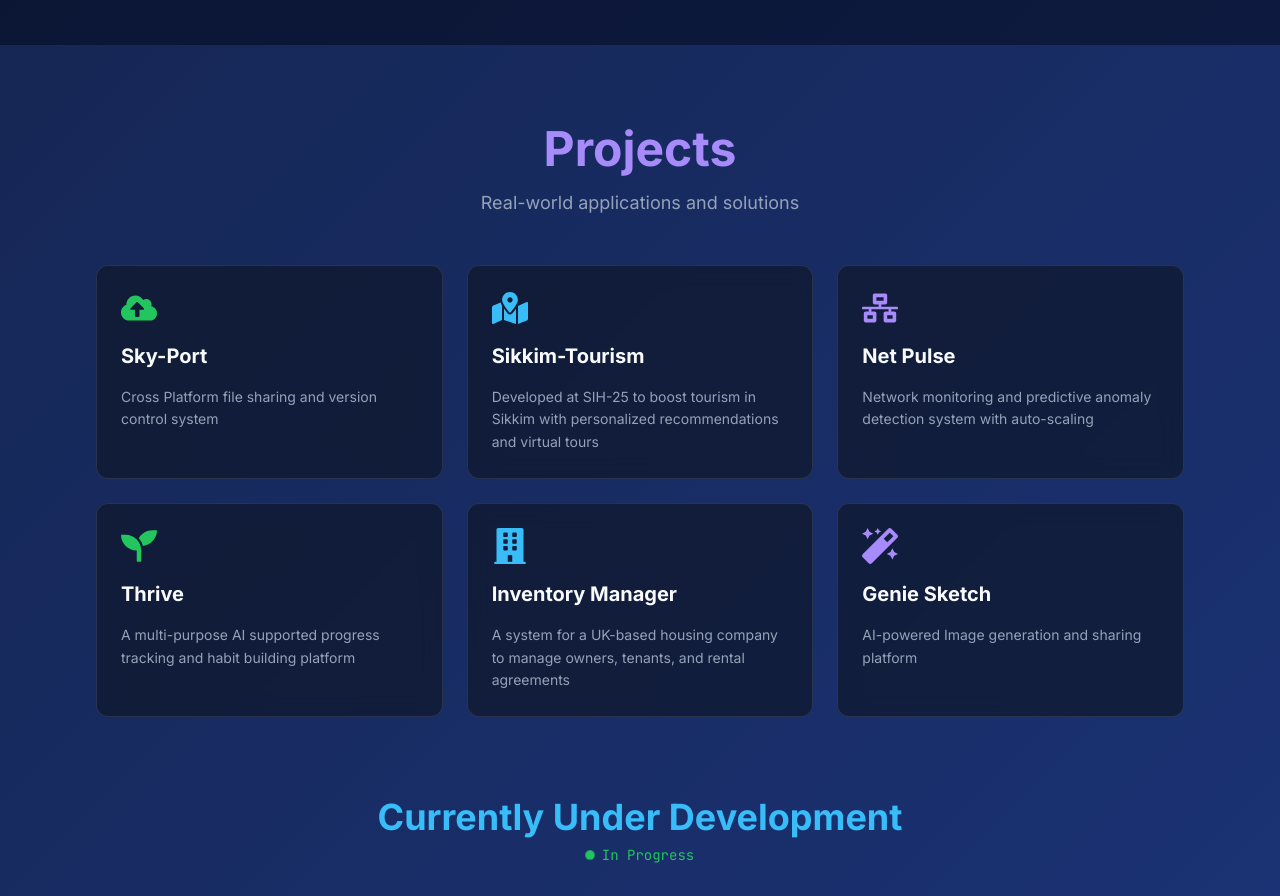
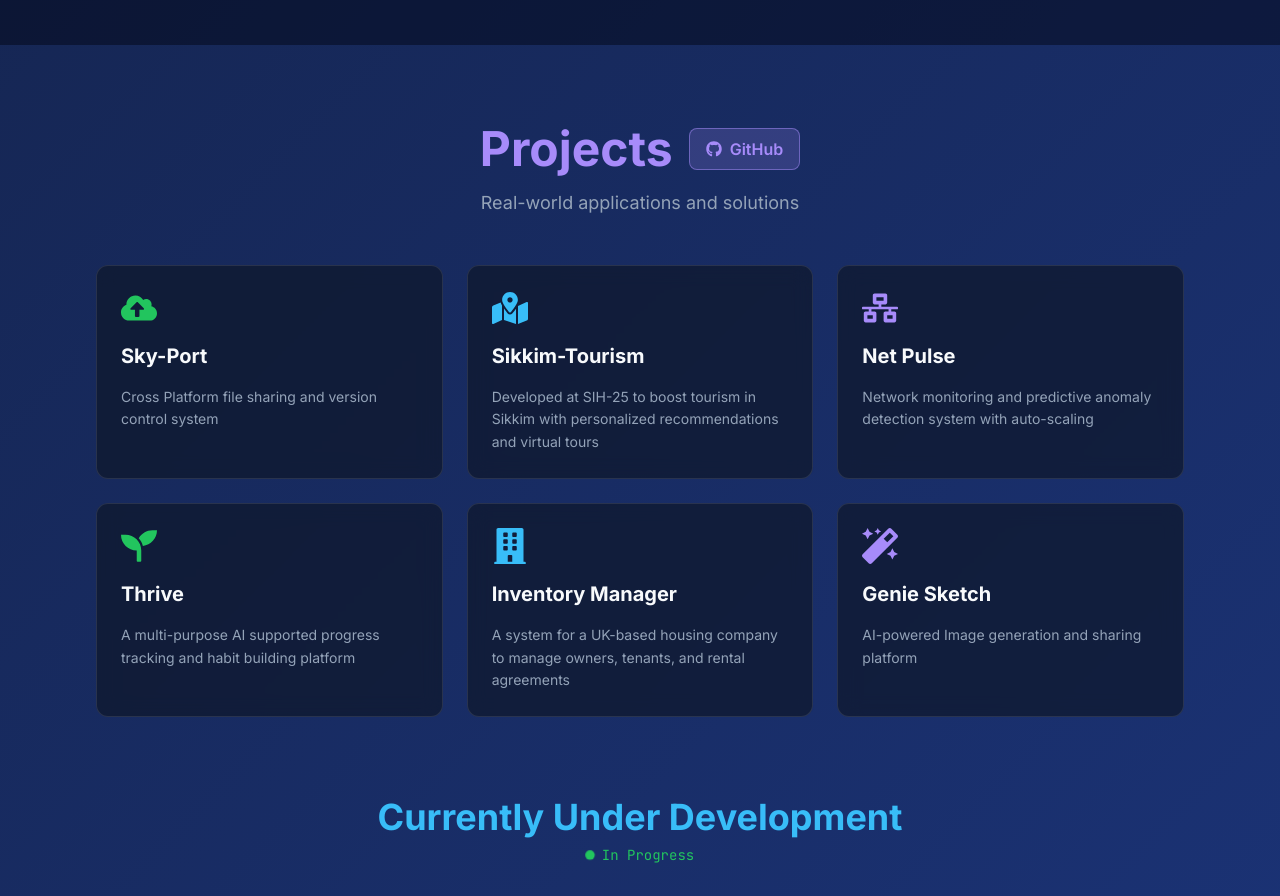
Before and after one commit to TanveerS24/CodeSense, a Next.js app: page / in a window 1280 px wide. Shown: the part 3000-3896 px from the top of the page. Built offline with nearby package versions, Linux system fonts and the light colour scheme; no server answers.

Commit message:
Added Github button to my profile

```diff
--- a/components/sections/Projects.tsx
+++ b/components/sections/Projects.tsx
@@ -1,7 +1,7 @@
 'use client';
 
 import { motion } from 'framer-motion';
-import { FaCloudUploadAlt, FaMapMarkedAlt, FaNetworkWired, FaSeedling, FaBuilding, FaMagic, FaBrain, FaFileMedical, FaCloudSun } from 'react-icons/fa';
+import { FaCloudUploadAlt, FaMapMarkedAlt, FaNetworkWired, FaSeedling, FaBuilding, FaMagic, FaBrain, FaFileMedical, FaCloudSun, FaGithub } from 'react-icons/fa';
 import SectionWrapper from '../SectionWrapper';
 
 const completedProjects = [
@@ -131,9 +131,22 @@ export default function Projects() {
           transition={{ duration: 0.6 }}
           className="text-center space-y-4"
         >
-          <h2 className="text-3xl sm:text-4xl md:text-5xl font-bold">
-            <span className="text-accent-purple">Projects</span>
-          </h2>
+          <div className="flex items-center justify-center gap-4 flex-wrap">
+            <h2 className="text-3xl sm:text-4xl md:text-5xl font-bold">
+              <span className="text-accent-purple">Projects</span>
+            </h2>
+            <motion.a
+              href="https://github.com/TanveerS24"
+              target="_blank"
+              rel="noopener noreferrer"
+              whileHover={{ scale: 1.05 }}
+              whileTap={{ scale: 0.95 }}
+              className="inline-flex items-center gap-2 px-4 py-2 bg-accent-purple/20 border border-accent-purple/50 rounded-lg text-accent-purple hover:bg-accent-purple/30 hover:glow-purple transition-colors text-sm sm:text-base font-semibold"
+            >
+              <FaGithub />
+              GitHub
+            </motion.a>
+          </div>
           <p className="text-text-secondary text-base md:text-lg">Real-world applications and solutions</p>
         </motion.div>
 
```
